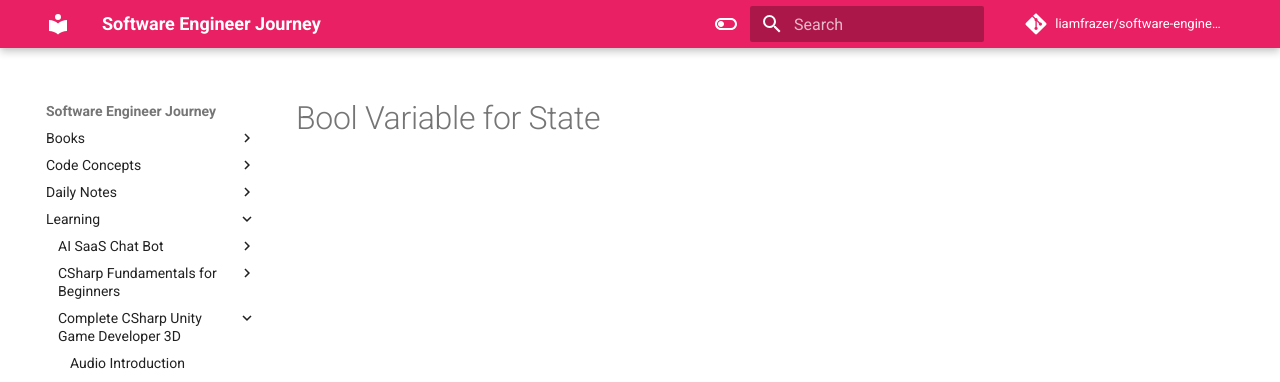
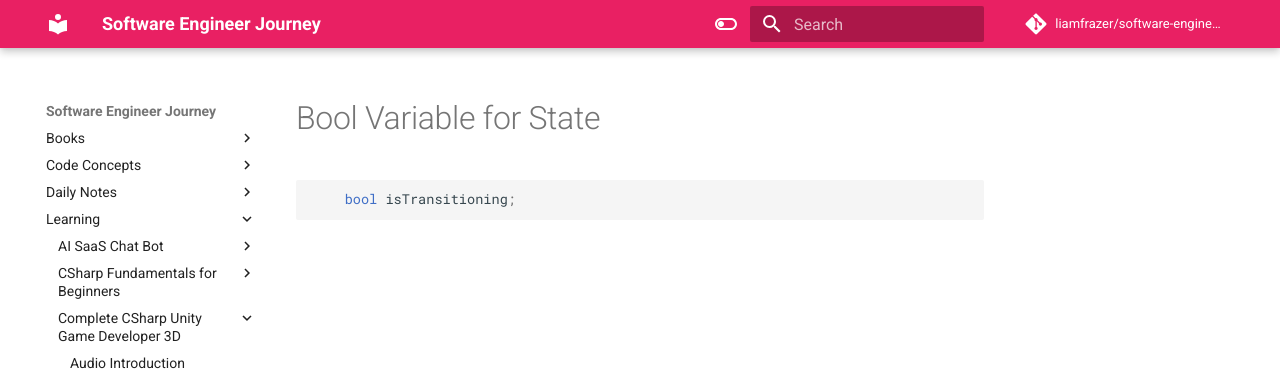
Before and after one commit to liamfrazer/software-engineer-journey, an MkDocs documentation site: the page built from docs/Learning/Complete CSharp Unity Game Developer 3D/Bool Variable for State.md, in a window 1280 px wide. Shown: the top 382 px of the page. Built offline with MkDocs 1.6.1 and Material for MkDocs 9.7.7, drawn with Linux system fonts in a browser that asks for light colours; comment, search, counter and statistics services are not loaded.

Commit message:
vault backup: 2024-01-30 21:26:50

````diff
--- a/docs/Learning/Complete CSharp Unity Game Developer 3D/Bool Variable for State.md
+++ b/docs/Learning/Complete CSharp Unity Game Developer 3D/Bool Variable for State.md
@@ -5,3 +5,7 @@ tags:
   - state
 ---
 # Bool Variable for State
+
+```c#
+    bool isTransitioning;
+```
````
